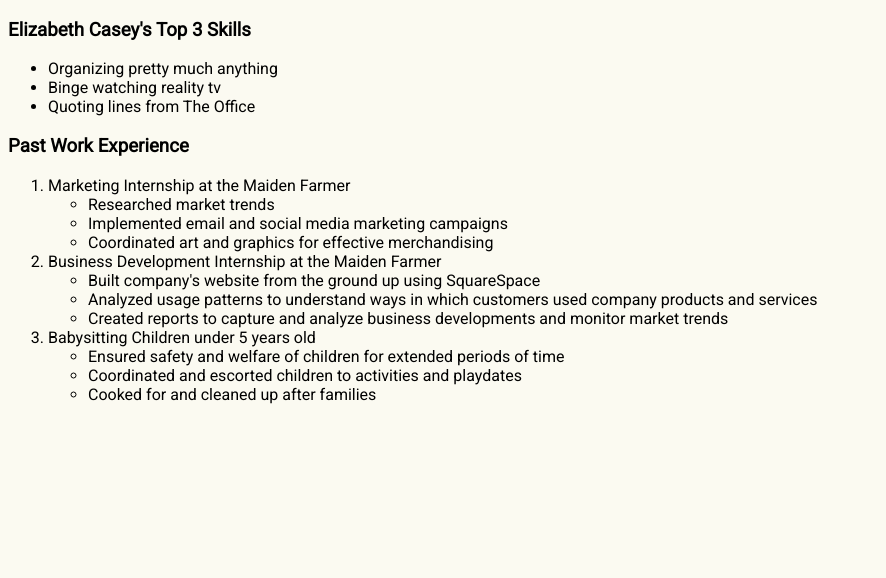
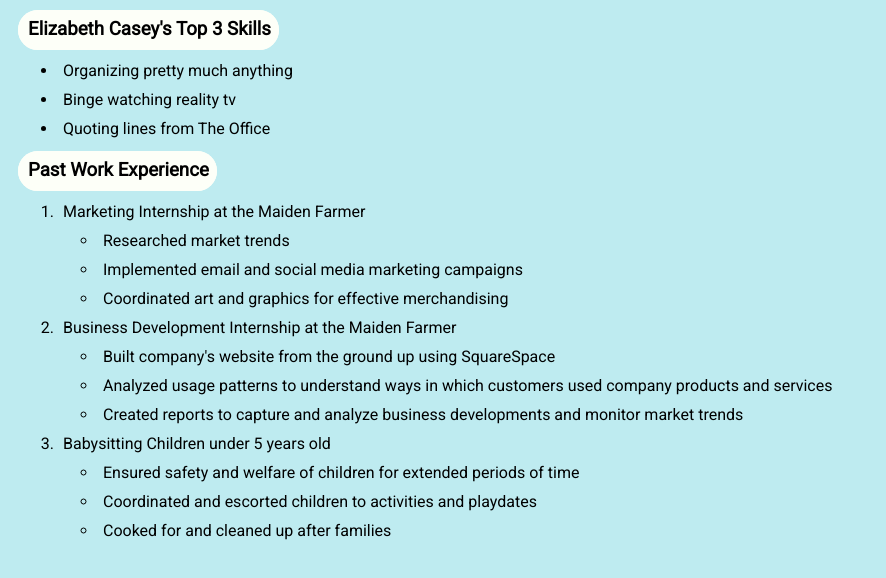
Before and after one commit to ecasey11/Assignment5, a plain HTML site: page index.html in a window 1280 px wide. Shown: the whole page, without its empty margins (0-886 px from the left). Drawn offline with Linux system fonts and the light colour scheme.

Commit message:
edited font formatting

```diff
--- a/stylesheets/style.css
+++ b/stylesheets/style.css
@@ -1,8 +1,21 @@
 body {
-	font-family: 'Roboto', sans-serif;
-	background-color: #fbfaf1;
+	font-family: 'Roboto', 'Verdana', sans-serif;
+	font-weight: lighter;
+	background-color: #beebf0;
+	padding: 10px;
 }
 
 h3 {
+	display: inline;
+	background-color: #fdfff8;
+	padding-right: 3px;
+	padding-left: 5px;
+	padding-top: 3px;
+	padding-bottom: 5px;
+	border: 5px solid #fdfff8;
+	border-radius: 20px;
+}
 
+li {
+	padding: 5px;
 }
```
